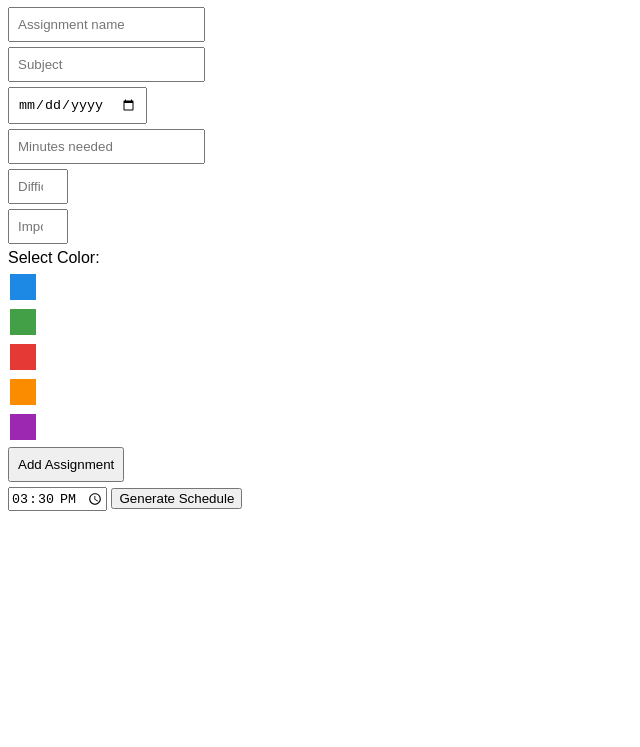
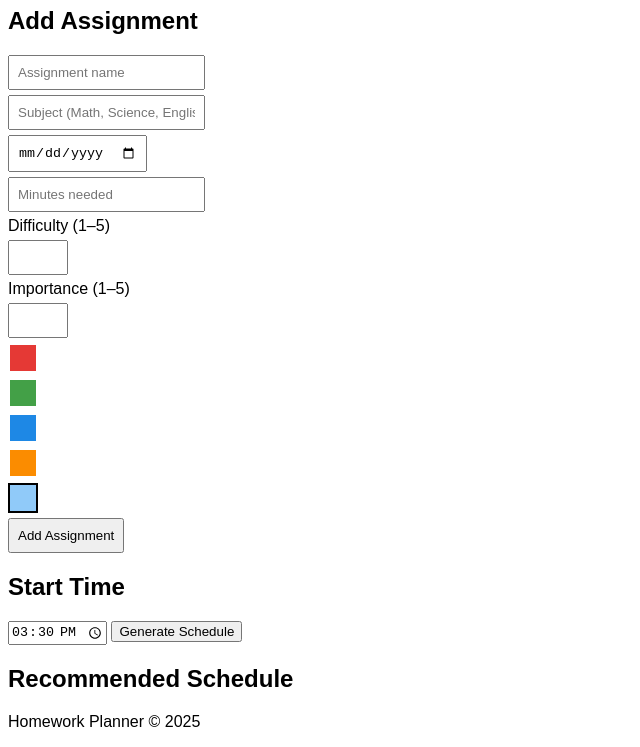
Before and after one commit to evantsai2010-lab/Homework-Planner, a plain HTML site: page index.html in a window 1280 px wide. Shown: the part 73-820 px from the top of the page, without its empty margins (0-640 px from the left). Drawn offline with Linux system fonts and the light colour scheme.

Commit message:
Update index.html

```diff
--- a/index.html
+++ b/index.html
@@ -3,38 +3,58 @@
 <head>
   <meta charset="UTF-8">
   <title>Homework Planner</title>
+  <link href="https://fonts.googleapis.com/css2?family=Poppins:wght@400;500;600&family=Roboto+Slab:ital,wght@0,400;1,400;1,600&display=swap" rel="stylesheet">
   <link rel="stylesheet" href="style.css">
 </head>
 <body>
-  <h1>Homework Planner</h1>
+  <header>
+    <h1>After-School <span class="italic">Homework Planner</span></h1>
+  </header>
 
+  <main>
+    <section class="card input-section">
+      <h2>Add Assignment</h2>
       <div class="inputs">
         <input id="title" placeholder="Assignment name">
-    <input id="subject" placeholder="Subject">
-
+        <input id="subject" placeholder="Subject (Math, Science, English)">
         <input id="due" type="date">
         <input id="minutes" type="number" placeholder="Minutes needed">
-    <input id="difficulty" type="number" min="1" max="5" placeholder="Difficulty 1–5">
-    <input id="importance" type="number" min="1" max="5" placeholder="Importance 1–5">
-
-    <div id="color-picker">
-      <span>Select Color:</span>
+        <div class="inline-inputs">
+          <div>
+            <label>Difficulty (1–5)</label>
+            <input id="difficulty" type="number" min="1" max="5">
+          </div>
+          <div>
+            <label>Importance (1–5)</label>
+            <input id="importance" type="number" min="1" max="5">
+          </div>
+        </div>
+        <div class="color-picker">
+          <button class="color-btn" data-color="#e53935" style="background:#e53935"></button>
+          <button class="color-btn" data-color="#43a047" style="background:#43a047"></button>
           <button class="color-btn" data-color="#1e88e5" style="background:#1e88e5"></button>
-      <button class="color-btn" data-color="#43a047" style="background:#43a047"></button>
-      <button class="color-btn" data-color="#e53935" style="background:#e53935"></button>
           <button class="color-btn" data-color="#fb8c00" style="background:#fb8c00"></button>
-      <button class="color-btn" data-color="#9c27b0" style="background:#9c27b0"></button>
+          <button class="color-btn selected" data-color="#90caf9" style="background:#90caf9"></button>
         </div>
-
         <button id="addBtn">Add Assignment</button>
       </div>
+    </section>
 
-  <div>
+    <section class="card time-section">
+      <h2>Start Time</h2>
       <input id="startTime" type="time" value="15:30">
       <button id="generateBtn">Generate Schedule</button>
-  </div>
+    </section>
 
-  <div id="timeline"></div>
+    <section class="card schedule-section">
+      <h2>Recommended Schedule</h2>
+      <div id="timeline" class="timeline"></div>
+    </section>
+  </main>
+
+  <footer>
+    <p>Homework Planner &copy; 2025</p>
+  </footer>
 
   <script src="script.js"></script>
 </body>
```
Lines whose indentation alone changed are shown as unchanged.
